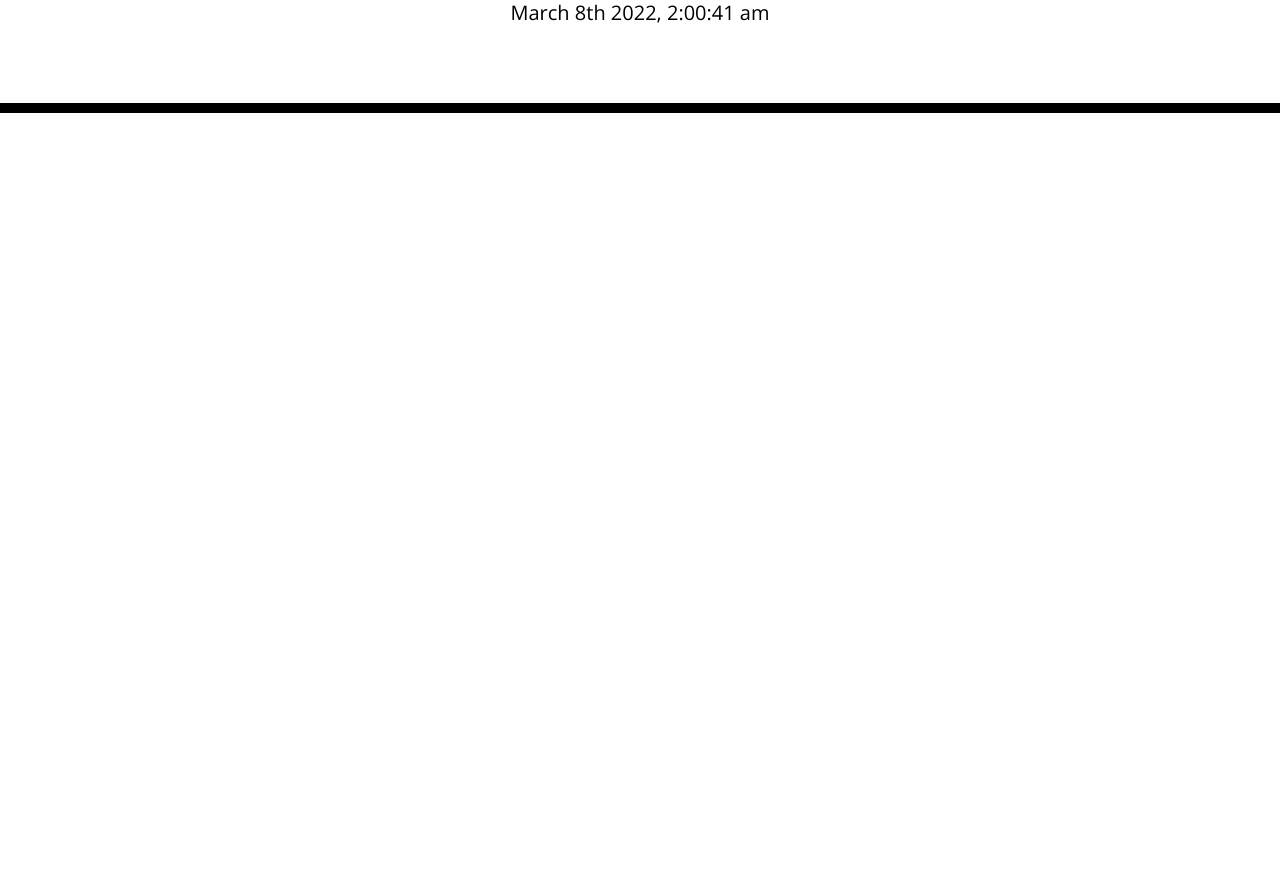
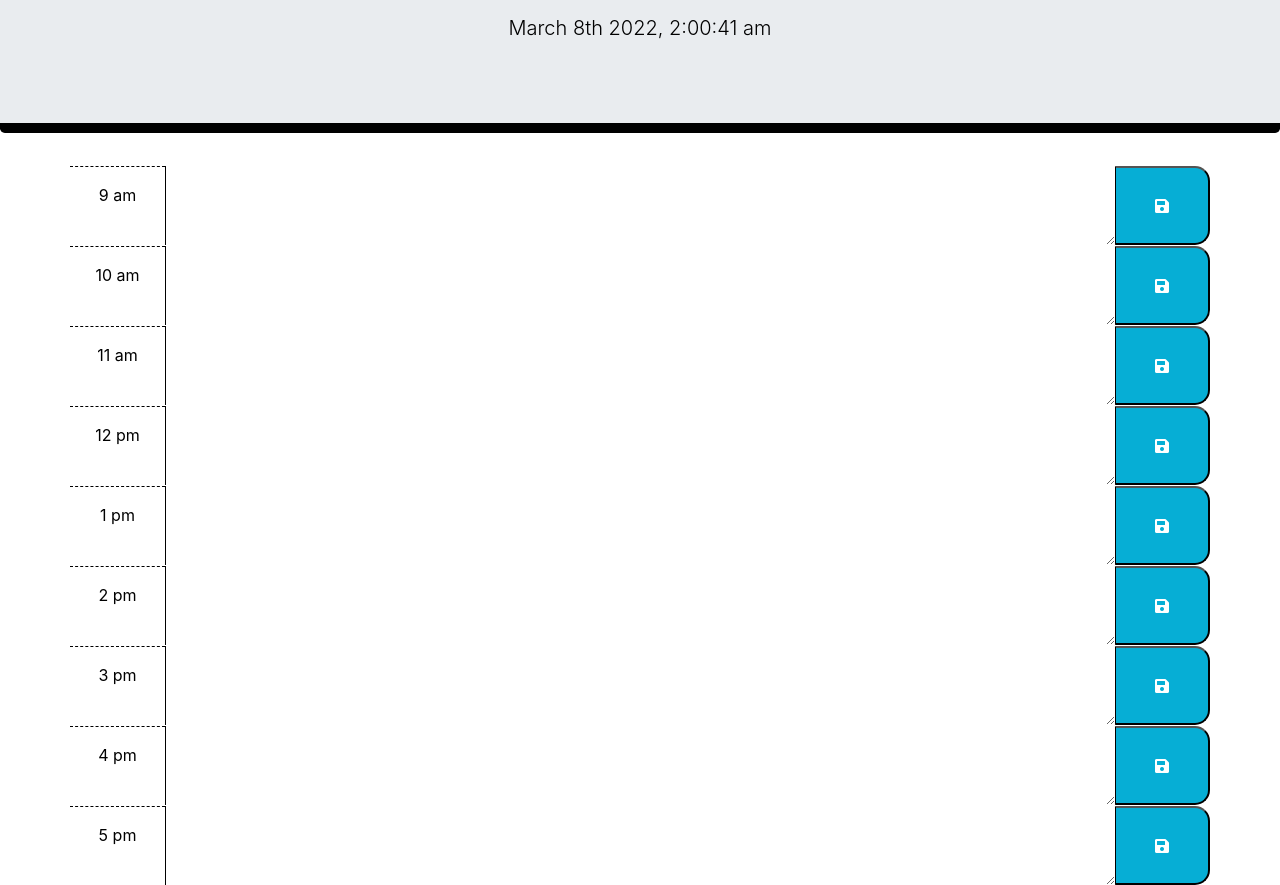
Before and after one commit to Moonman9/daily-scheduler, a plain HTML site: page index.html in a window 1280 px wide. Shown: the part 191-1076 px from the top of the page. Before the commit the page ends 800 px from the top, so only its background shows below. Drawn offline with nearby package versions, Linux system fonts and the light colour scheme.

Commit message:
updated index to include time block rows with approritate preset elements and bootstrap elements

```diff
--- a/index.html
+++ b/index.html
@@ -18,8 +18,8 @@
       href="https://fonts.googleapis.com/css?family=Open+Sans&display=swap"
       rel="stylesheet"
     />
+    <link rel="stylesheet" href="./assets/css/style.css" />
     <link rel="stylesheet" href="https://cdn.jsdelivr.net/npm/bootstrap@4.3.1/dist/css/bootstrap.min.css" integrity="sha384-ggOyR0iXCbMQv3Xipma34MD+dH/1fQ784/j6cY/iJTQUOhcWr7x9JvoRxT2MZw1T" crossorigin="anonymous">
-    <link rel="stylesheet" href="./assets/css/style.css" />
     <title>Work Day Scheduler</title>
   </head>
 
@@ -31,7 +31,59 @@
     </header>
     <div class="container">
       <!-- 9 am slot -->
-
+      <div class="row time-block" id="9">
+        <div class="col-1 hour pt-3">9 am</div>
+        <textarea class="col-10"></textarea>
+        <button class="col-1 saveBtn"><i class="fas fa-save"></i></button>
+      </div>
+      <!--10 am slot-->
+      <div class="row time-block" id="10">
+        <div class="col-1 hour pt-3">10 am</div>
+        <textarea class="col-10"></textarea>
+        <button class="col-1 saveBtn"><i class="fas fa-save"></i></button>
+      </div>
+      <!--11 am slot-->
+      <div class="row time-block" id="11">
+        <div class="col-1 hour pt-3">11 am</div>
+        <textarea class="col-10"></textarea>
+        <button class="col-1 saveBtn"><i class="fas fa-save"></i></button>
+      </div>
+      <!--12 pm slot-->
+      <div class="row time-block" id="12">
+        <div class="col-1 hour pt-3">12 pm</div>
+        <textarea class="col-10"></textarea>
+        <button class="col-1 saveBtn"><i class="fas fa-save"></i></button>
+      </div>
+      <!--1 pm slot-->
+      <div class="row time-block" id="1">
+        <div class="col-1 hour pt-3">1 pm</div>
+        <textarea class="col-10"></textarea>
+        <button class="col-1 saveBtn"><i class="fas fa-save"></i></button>
+      </div>
+      <!--2 pm slot-->
+      <div class="row time-block" id="2">
+        <div class="col-1 hour pt-3">2 pm</div>
+        <textarea class="col-10"></textarea>
+        <button class="col-1 saveBtn"><i class="fas fa-save"></i></button>
+      </div>
+      <!--3 pm slot-->
+      <div class="row time-block" id="3">
+        <div class="col-1 hour pt-3">3 pm</div>
+        <textarea class="col-10"></textarea>
+        <button class="col-1 saveBtn"><i class="fas fa-save"></i></button>
+      </div>
+      <!--4 pm slot-->
+      <div class="row time-block" id="4">
+        <div class="col-1 hour pt-3">4 pm</div>
+        <textarea class="col-10"></textarea>
+        <button class="col-1 saveBtn"><i class="fas fa-save"></i></button>
+      </div>
+      <!--5 pm slot-->
+      <div class="row time-block" id="5">
+        <div class="col-1 hour pt-3">5 pm</div>
+        <textarea class="col-10"></textarea>
+        <button class="col-1 saveBtn"><i class="fas fa-save"></i></button>
+      </div>
     </div>
 
     <script src="./lib/moment/moment.min.js"></script>
```
